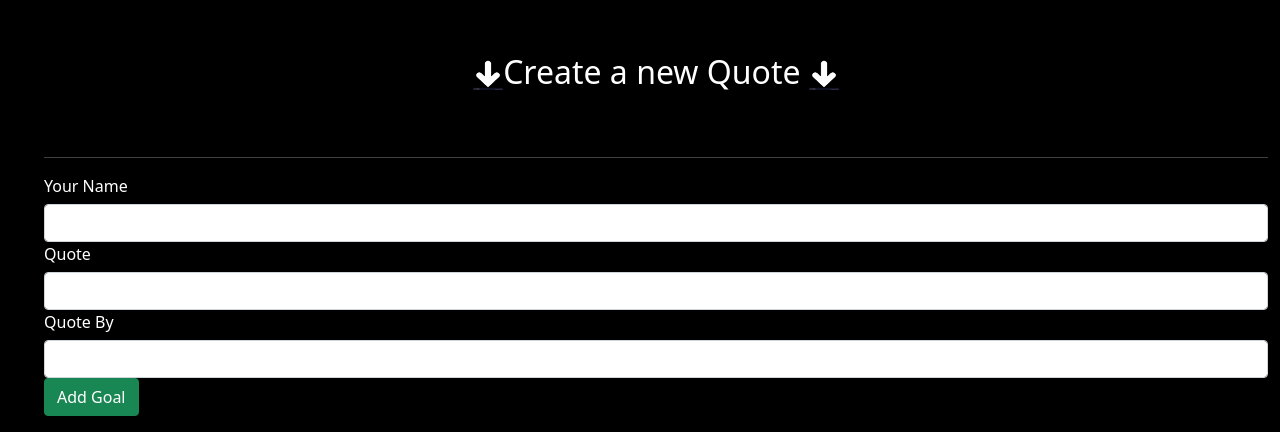
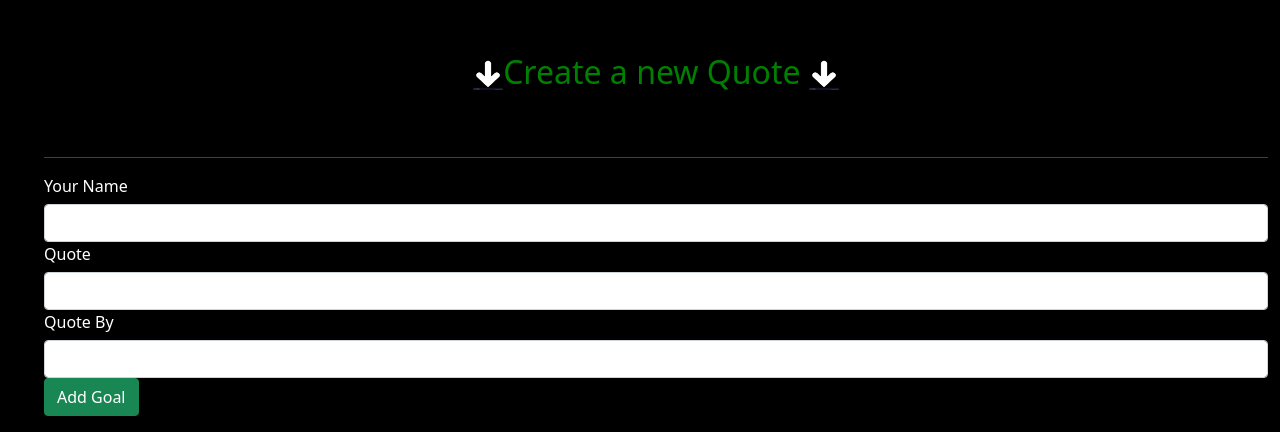
Before and after one commit to diana3664/Quotes, an Angular app: page / in a window 1280 px wide. Shown: the part 904-1336 px from the top of the page. Built offline with nearby package versions, Linux system fonts and the light colour scheme.

Commit message:
add color to our create new quote

```diff
--- a/src/app/components/quote-form/quote-form.component.css
+++ b/src/app/components/quote-form/quote-form.component.css
@@ -2,6 +2,7 @@ h2{
     padding-top : 40px;
     animation: bounce 2s infinite;
     padding-bottom: 50px;
+    color: green;
   }
 
   @keyframes bounce {
```
